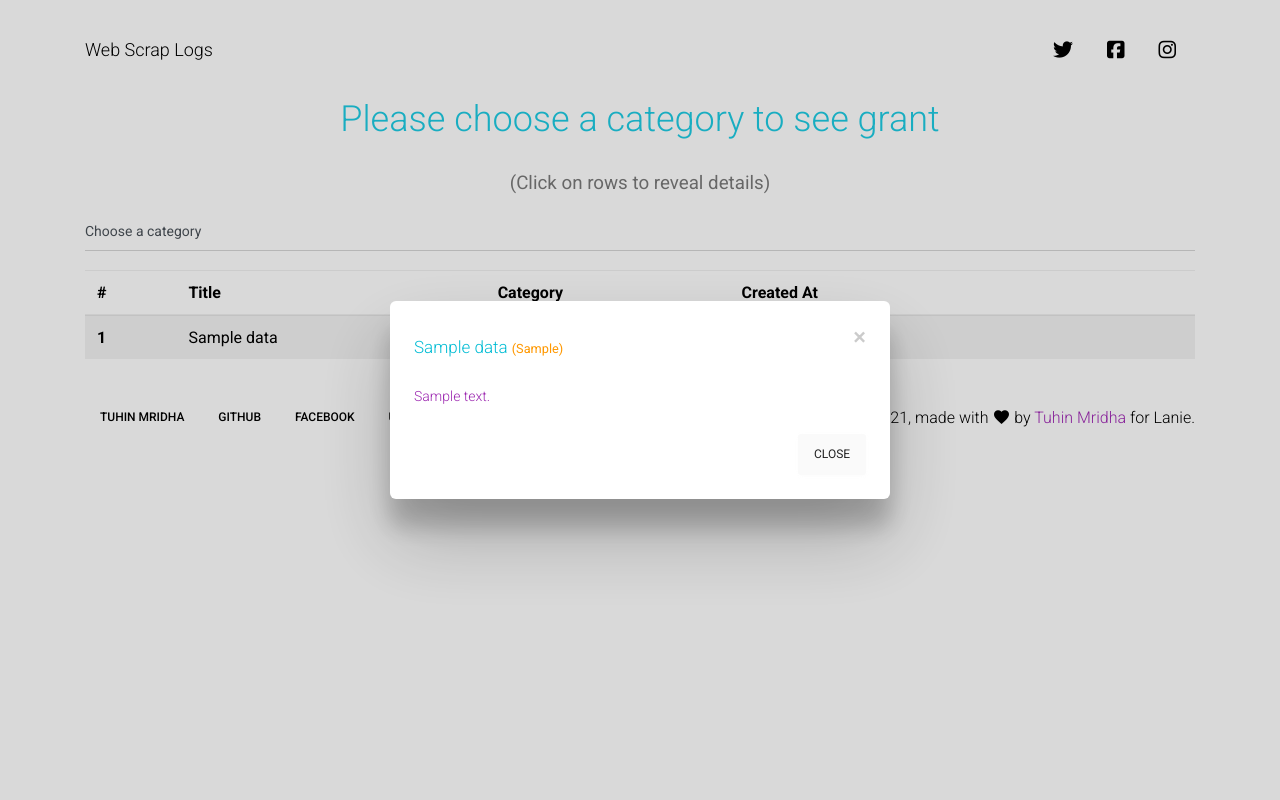
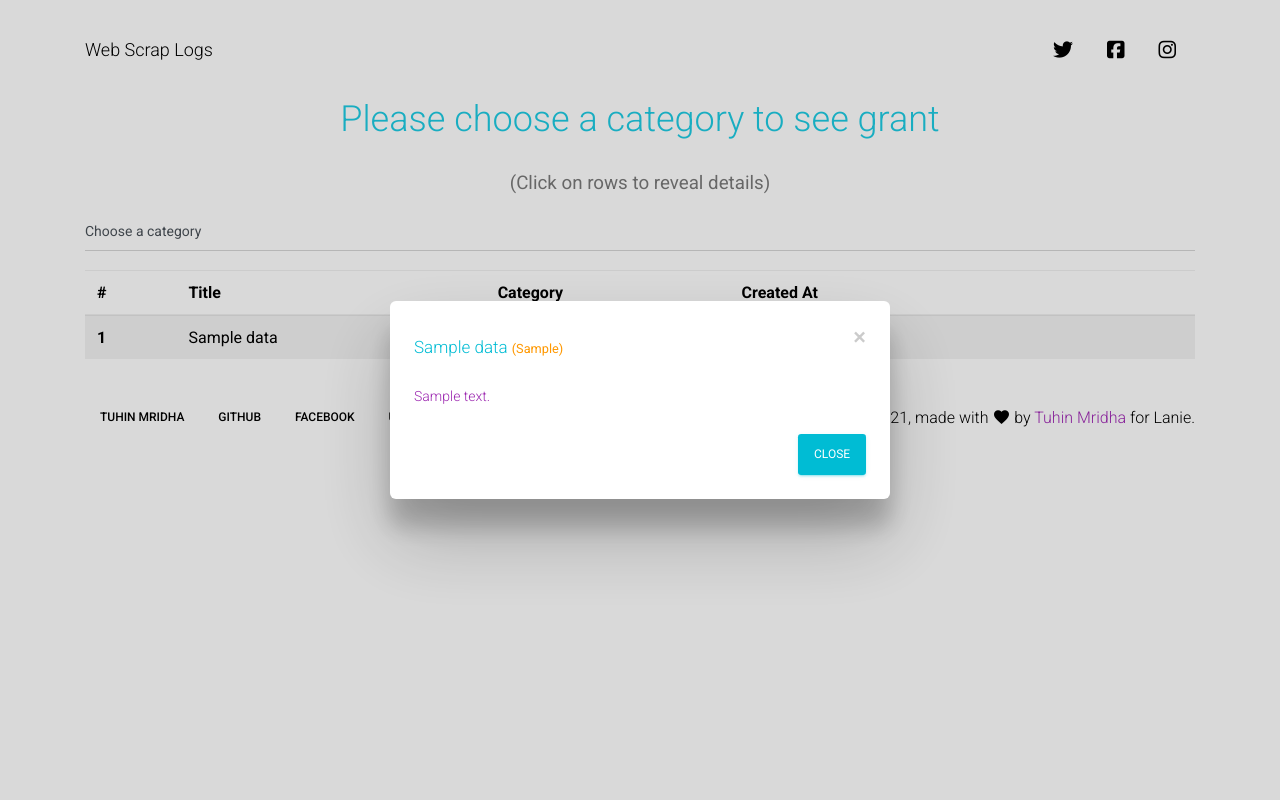
Before and after one commit to mxTuhin/WebScrap-01, a PHP site: page / in a window 1280 px wide, after a click that opens the changed part. Run offline with PHP 8.4, Linux system fonts and the light colour scheme; tables that the repository leaves empty or names only in its code hold one stand-in row (values such as "Sample post"); some libraries are stand-ins or nearby versions.

Commit message:
Changed Modal Button Class to btn-info

```diff
--- a/index.php
+++ b/index.php
@@ -38,7 +38,7 @@ include('config/dbConfig.php');
   <nav style="color: black" class="navbar navbar-transparent navbar-color-on-scroll fixed-top navbar-expand-lg" color-on-scroll="100" id="sectionsNav">
     <div class="container">
       <div class="navbar-translate">
-        <a class="navbar-brand" href="https://demos.creative-tim.com/material-kit/index.html">
+        <a class="navbar-brand" href="#">
           Web Scrap Logs </a>
         <button class="navbar-toggler" type="button" data-toggle="collapse" aria-expanded="false" aria-label="Toggle navigation">
           <span class="sr-only">Toggle navigation</span>
@@ -134,7 +134,7 @@ include('config/dbConfig.php');
               </div>
               <div class="modal-footer">
 
-                  <button type="button" class="btn btn-secondary" data-dismiss="modal">Close</button>
+                  <button type="button" class="btn btn-info" data-dismiss="modal">Close</button>
 
               </div>
           </div>
```
